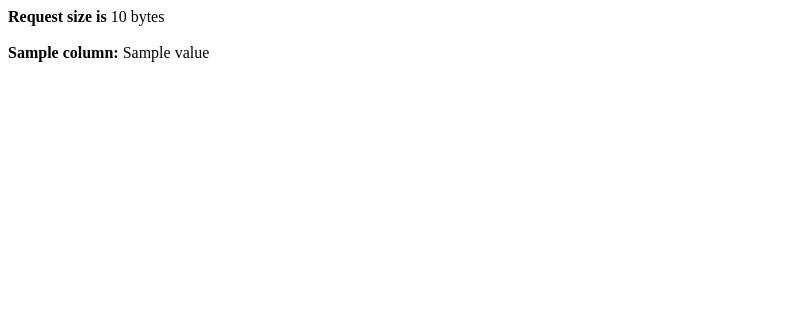
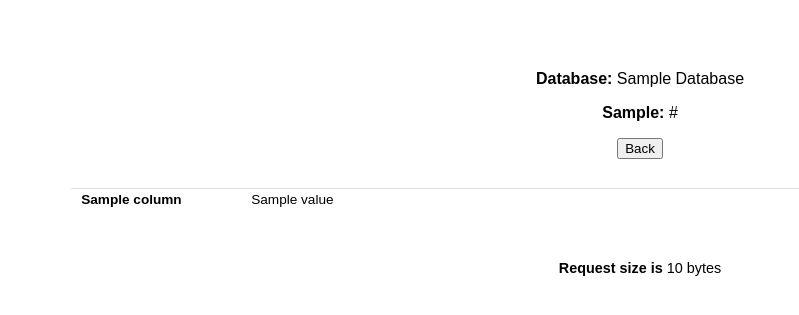
Before and after one commit to mann-brinson/INF551_DjangoApp, a Django app: template mysite/project/templates/project/link.html in a window 1280 px wide. Shown: the top 315 px of the page, without its empty margins (0-799 px from the left). Run offline with Django 3.2, Linux system fonts and the light colour scheme; the template is opened without the code that fills it: most values are stand-ins (such as "Sample title", 1, 10 or a date in 2020).

Commit message:
fixed layout of link pages + added link within link + header in link page + back button

```diff
--- a/mysite/project/forms.py
+++ b/mysite/project/forms.py
@@ -6,8 +6,8 @@ class SearchForm(forms.ModelForm):
 	# database = forms.CharField(label='',
 	# 			widget=forms.TextInput(attrs={"placeholder": "Put database here"}))
 	database = forms.ChoiceField(choices=[(x, x) for x in ('world', 'kickstarter', 'alumni')])
-	searchterm = forms.CharField(label='',
-				widget=forms.TextInput(attrs={"placeholder": "Put searchterm here"}))
+	searchterm = forms.CharField(label='Search',
+				widget=forms.TextInput(attrs={"placeholder": "Enter search term here"}))
 	class Meta:
 		model = SearchForm_m
 		fields = [
--- a/mysite/project/templates/project/link.html
+++ b/mysite/project/templates/project/link.html
@@ -1,3 +1,54 @@
+<html>
+
+<!-- CSS stylesheet -->
+<head>
+	<style>
+		body {font-family: "Arial", Helvetica, sans-serif}
+		div.dbbox {margin-top: 70px; margin-bottom: 10px; font-weight: bold; text-align: center}
+		div.reqsize {font-size: 90%; margin-top: 50px; text-align: center}
+		div.warning {font-size: 100%; margin-top: 50px; text-align: center; font-weight: bold}
+		.redText {color: red}
+		.link_header {text-align: center; margin-top: 70px;  margin-bottom: 10px}
+		.Table {display: table; width:90%; font-size:85%}
+		.TableRow {display: table-row;}
+		.TableCellLeft {display: table-cell; padding:3px 10px; width:150px; text-align: left}
+		.TableCellRight {display: table-cell; padding:3px 10px; text-align: left}
+		.EmptyTableCell {display: table-cell; height:20px; border-bottom: 1px solid #ddd}
+	</style>
+</head>
+
+<!-- HTML code -->
+<body>
+
+<!-- Indicator of the database and prior searchterm + back button -->
+<div class="link_header">
+		<p><strong>Database:</strong> {{ database|title }} </p>
+		<p><strong>{{ current_fkey|title }}:</strong> {{ clicked_link }} </p>
+
+	<button type="button" onclick="history.back()">Back</button>
+</div>
+
+
+<!-- Display the linked results -->
+<center><div class="Table">
+	{% for row in link %}
+		<div class="TableRow"><div class="EmptyTableCell"></div><div class="EmptyTableCell"></div></div>
+		{% for column, value in row.items %}
+			<div class="TableRow">
+				<div class="TableCellLeft"><strong>{{ column }}</strong></div>
+				<div class="TableCellRight">{% if column in foreign_keys and column != current_fkey %}
+					<a href="http://127.0.0.1:8000/project/{{ database }}&{{ column }}&{{ value }}"> {{ value }} </a>
+				{% else %}
+					{{ value }}
+				{% endif %}</div>
+			</div>
+	{% endfor %}
+{% endfor %}
+</div>
+</center>
+
+<!-- Display the search payload -->
+<div class=reqsize>
 {% if size_bytes %}
 	<strong>Request size is </strong>{{ size_bytes }} bytes
 {% elif size_kb %}
@@ -5,9 +56,8 @@
 {% elif size_mb %}
 	<strong>Request size is </strong>{{ size_mb }} MB
 {% endif %}
+</div>
 
-{% for row in link %}
-	<br>{% for column, value in row.items %}
-		<br><strong>{{ column }}:</strong> {{ value }} </a>
-	{% endfor %}
-{% endfor %}
+</body>
+
+</html>
```
Also changed, not shown: mysite/project/templates/project/selectdb.html (+11 -22 lines), mysite/project/views.py (+2 -13 lines).
